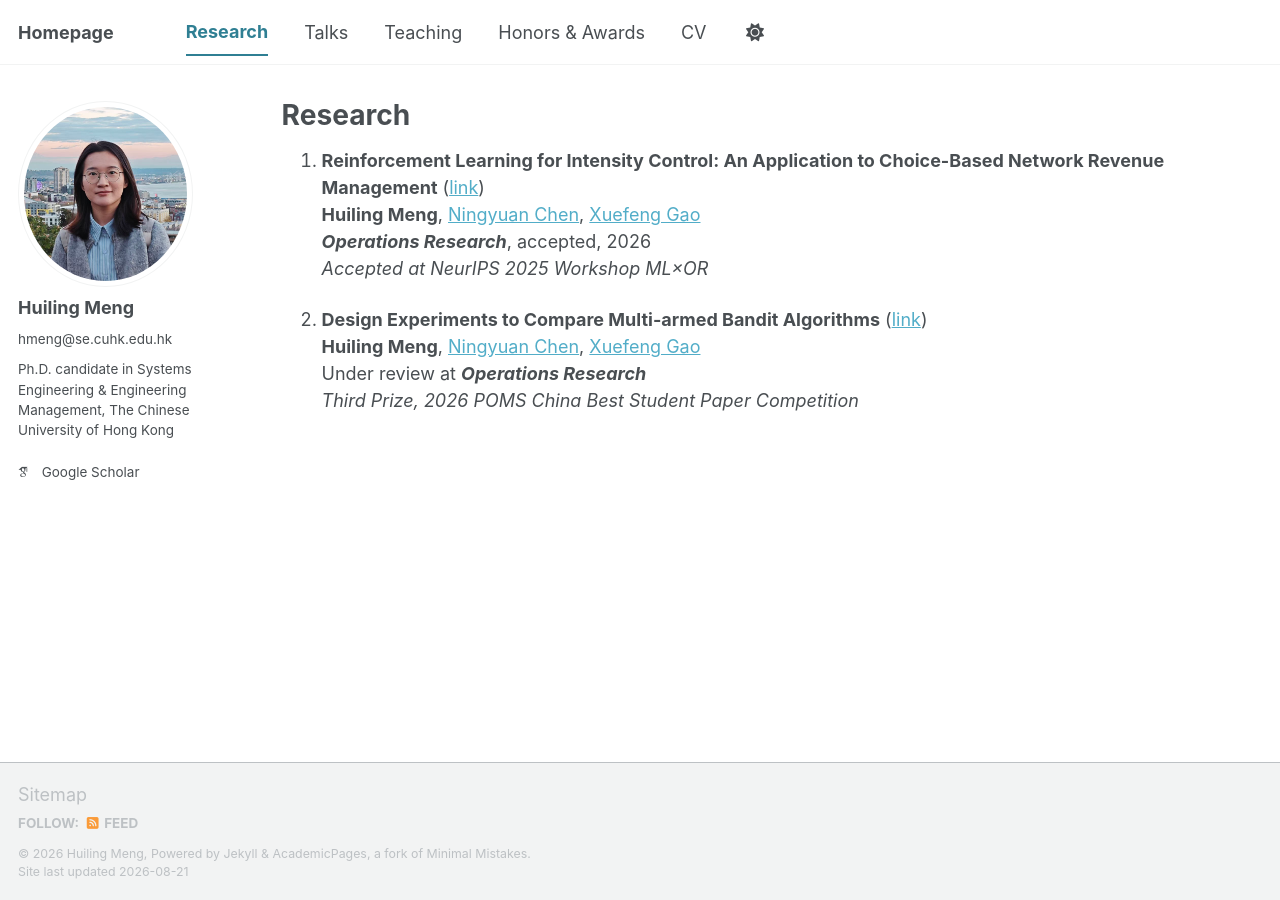
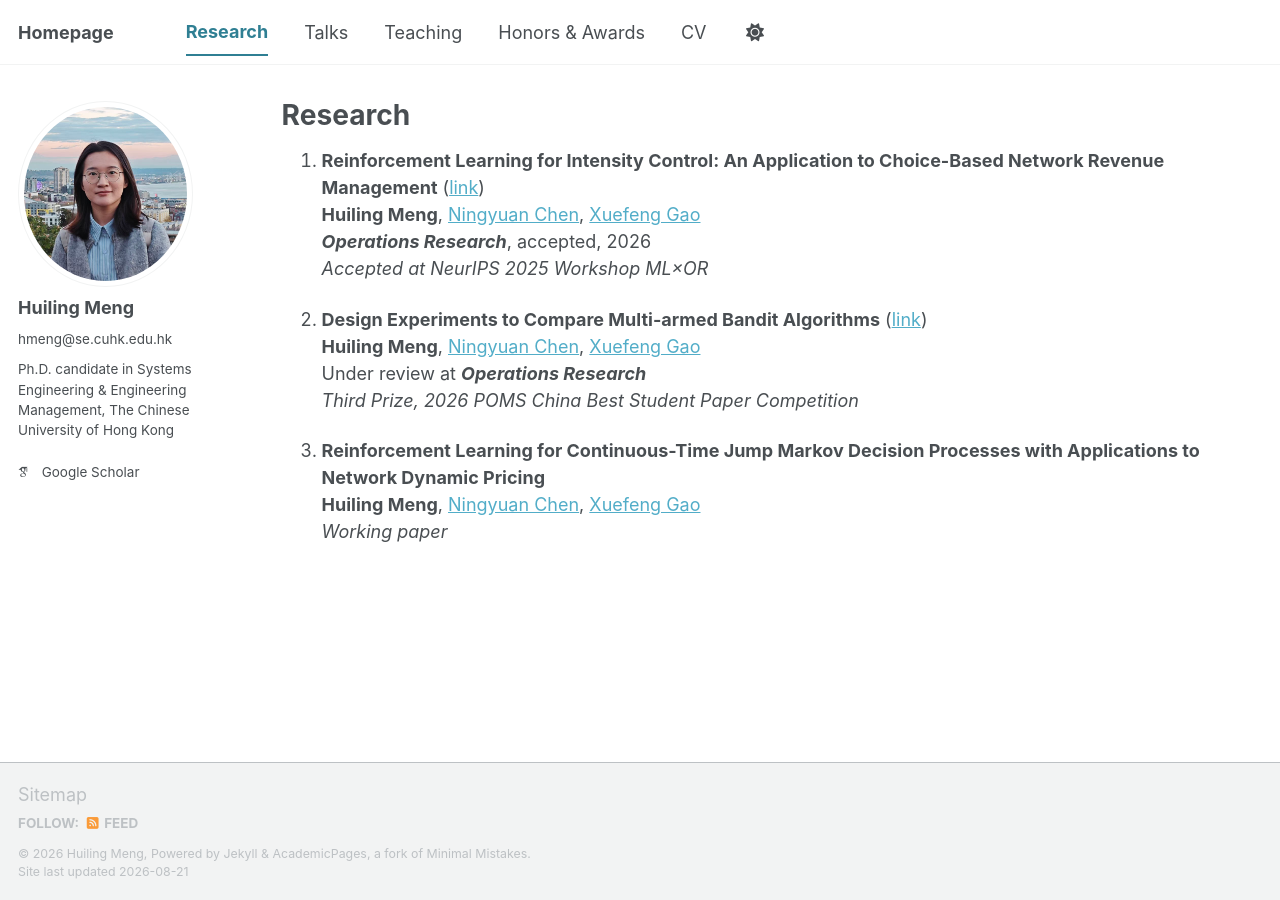
Before and after one commit to huilingmeng/huilingmeng.github.io, a Jekyll site: the page built from _pages/research.md, in a window 1280 px wide. Built offline with Jekyll 4.4.1, drawn with Linux system fonts in a browser that asks for light colours; some web fonts are replaced; a script bundle is joined from its source files by our own code; library files that are not in the unit come from our copies.

Commit message:
Revise research paper title and authors
Updated the title and authors for a research paper.

```diff
--- a/_pages/research.md
+++ b/_pages/research.md
@@ -16,8 +16,6 @@ author_profile: true
 Under review at ***Operations Research***<br>
 *Third Prize, 2026 POMS China Best Student Paper Competition*
 
-<!--
-3. **Reinforcement Learning for Continuous-Time Jump Markov Decision Processes with Applications to Dynamic Pricing**<br>
-**Huiling Meng**, [Xuefeng Gao](https://www1.se.cuhk.edu.hk/~xfgao/)<br>
+3. **Reinforcement Learning for Continuous-Time Jump Markov Decision Processes with Applications to Network Dynamic Pricing**<br>
+**Huiling Meng**, [Ningyuan Chen](http://individual.utoronto.ca/ningyuanchen), [Xuefeng Gao](https://www1.se.cuhk.edu.hk/~xfgao/)<br>
 *Working paper*
--->
```
